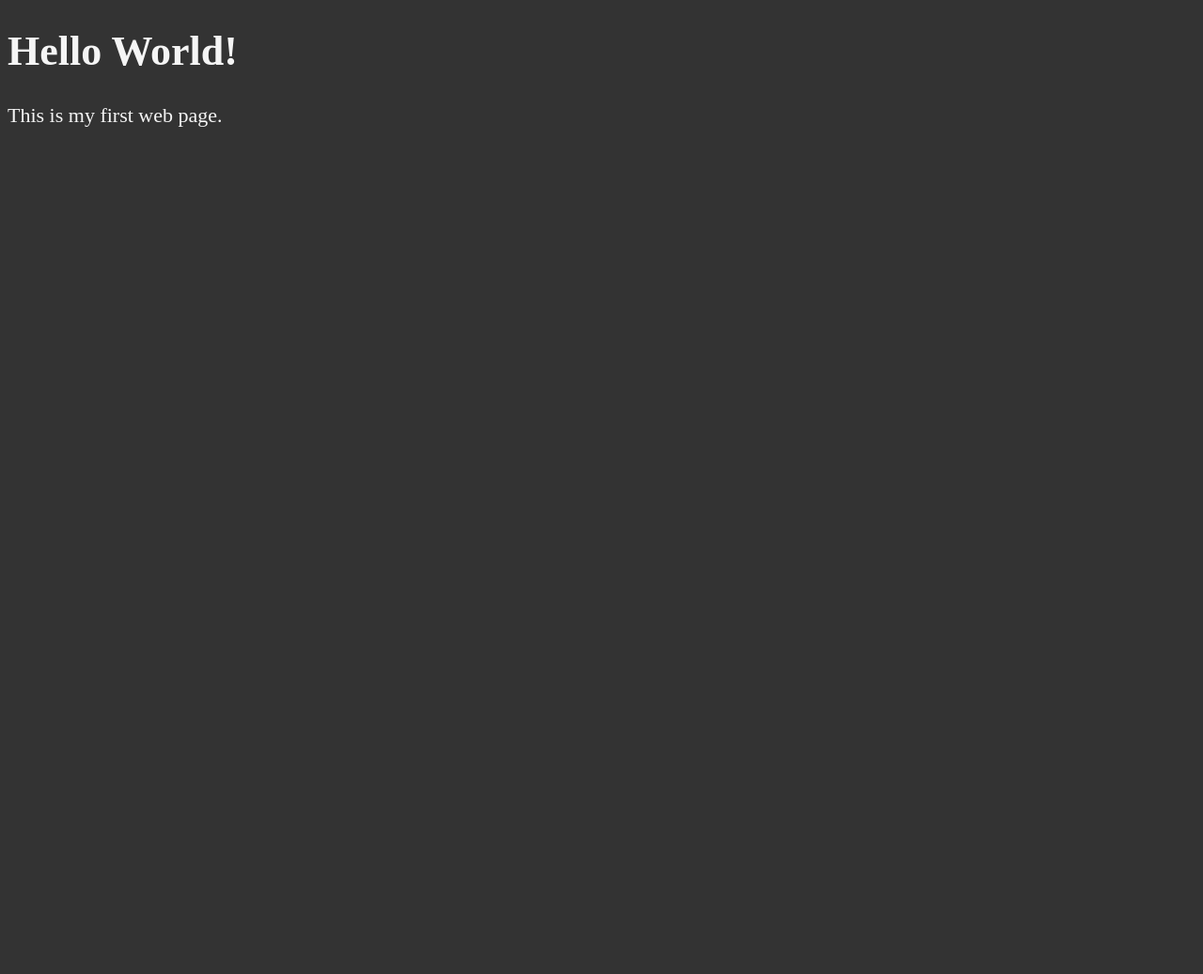
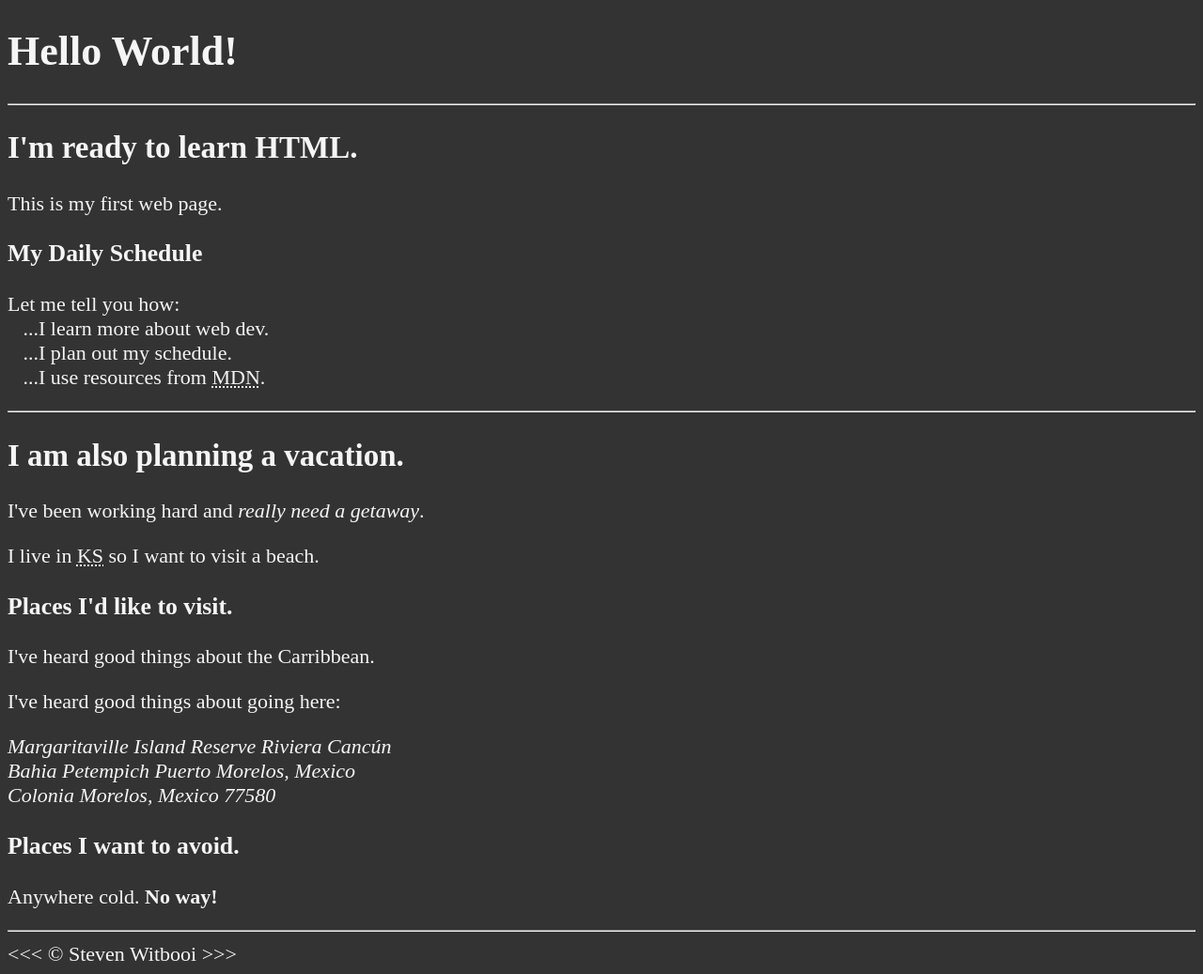
Before and after one commit to Steven-GW/HTML-COURSE, a plain HTML site: page index.html in a window 1280 px wide. Shown: the whole page at 94% size. Before the commit the page ends 800 px from the top, so only its background shows below. Drawn offline with Linux system fonts and the light colour scheme.

Commit message:
Completed lesson 3

```diff
--- a/index.html
+++ b/index.html
@@ -12,7 +12,45 @@
 
 	<body>
 		<h1>Hello World!</h1>
+
+		<hr>
+
+		<h2>I'm ready to learn HTML.</h2>
 		<p>This is my first web page.</p>
+
+		<h3>My Daily Schedule</h3>
+		<p>Let me tell you how:
+		   <br>&nbsp;&nbsp;&nbsp;...I learn more about web dev.
+		   <br>&nbsp;&nbsp;&nbsp;...I plan out my schedule.
+		   <br>&nbsp;&nbsp;&nbsp;...I use resources from <abbr title="Mozilla Developer Network">MDN</abbr>.
+		</p>
+
+		<hr>
+
+		<h2>I am also planning a vacation.</h2>
+		<p>I've been working hard and <em>really need
+			a getaway</em>. </p>
+		<p>I live in <abbr title="Kansas">KS</abbr> so I want to visit
+		   a beach. </p>
+
+		<h3>Places I'd like to visit.</h3>
+		<p>I've heard good things about the Carribbean.</p>
+		<p>I've heard good things about going here: </p>
+		<address>
+			Margaritaville Island Reserve Riviera
+			Cancún<br>
+			Bahia Petempich Puerto Morelos,
+			Mexico<br>
+			Colonia Morelos, Mexico 77580
+		</address>
+
+		<!-- TODO: Add more places.-->
+		<h3>Places I want to avoid.</h3>
+		<p>Anywhere cold. <strong>No way!</strong></p>
+
+		<hr>
+
+		&lt;&lt;&lt; &copy; Steven Witbooi &gt;&gt;&gt;
 	</body>
 
 </html>
```
